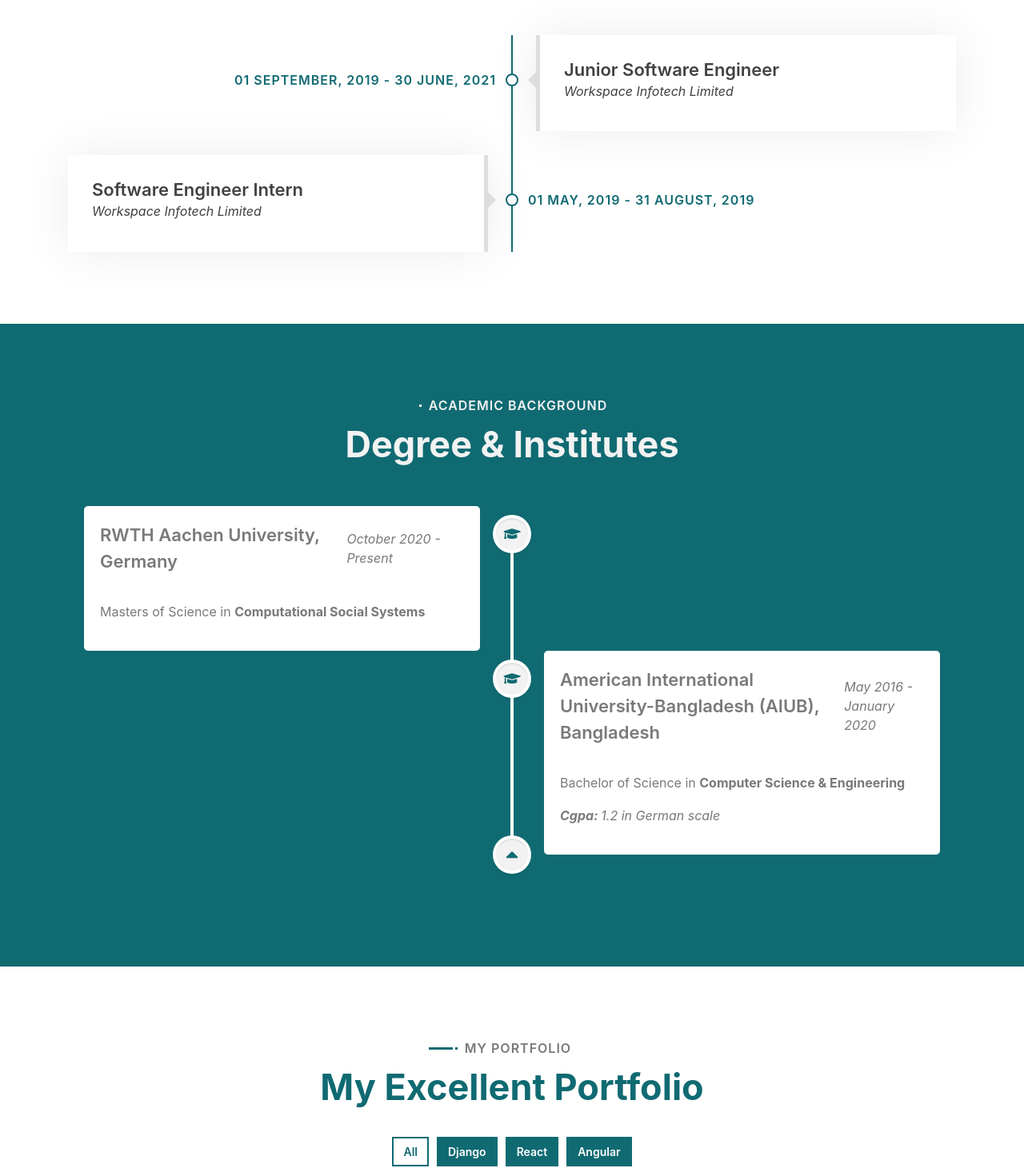
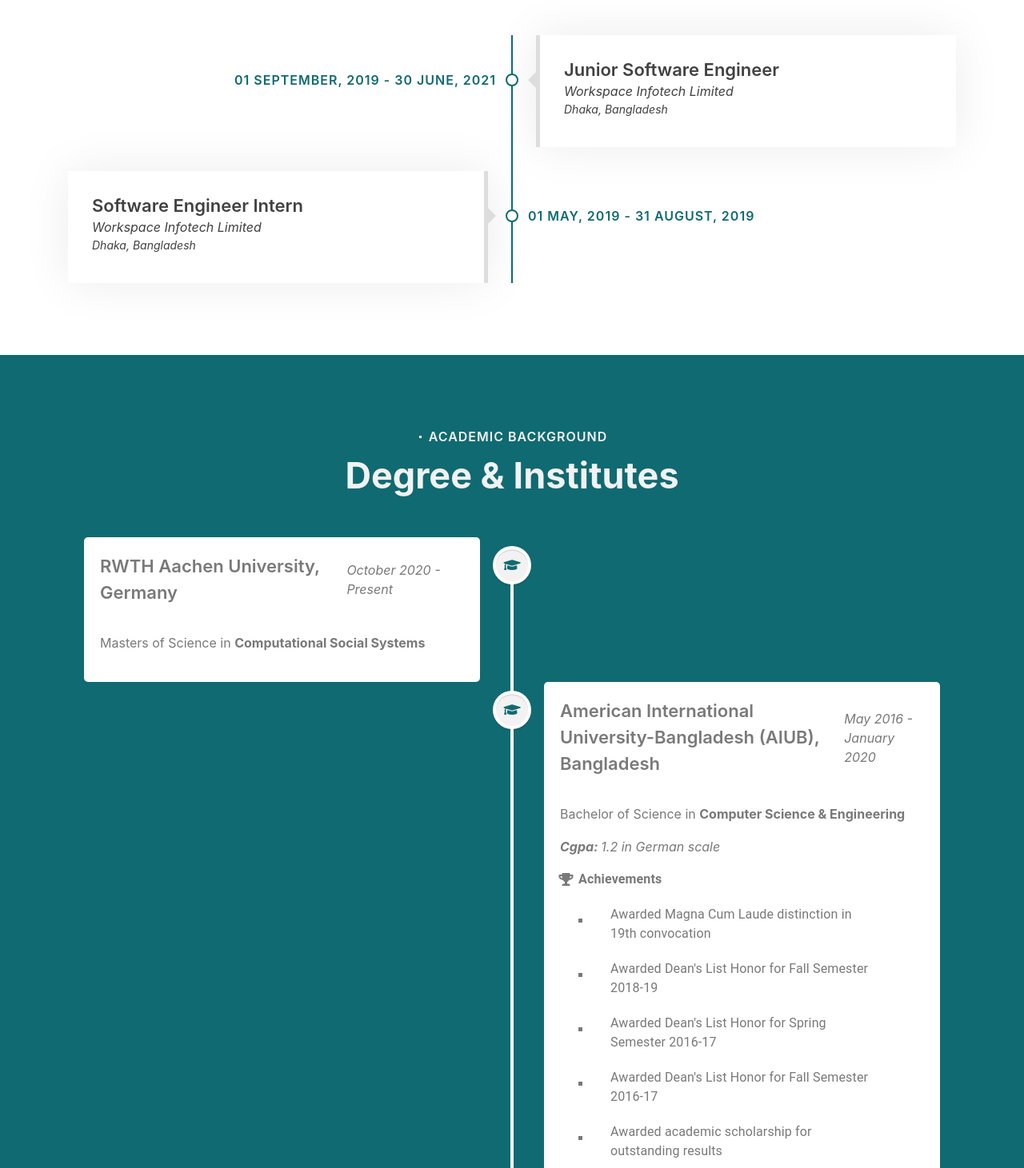
Before and after one commit to EANadim/my-portfolio-frontend, a React (Create React App) app: page / in a window 1280 px wide. Shown: the part 1609-3070 px from the top of the page at 80% size. Built offline with nearby package versions, Linux system fonts and the light colour scheme.

Commit message:
portfolio link added

```diff
--- a/package.json
+++ b/package.json
@@ -3,6 +3,9 @@
   "version": "0.1.0",
   "private": true,
   "dependencies": {
+    "@material-ui/core": "^4.12.1",
+    "@material-ui/icons": "^4.11.2",
+    "@material-ui/lab": "^4.0.0-alpha.60",
     "@ramonak/react-progress-bar": "^3.1.0",
     "@testing-library/jest-dom": "^5.11.4",
     "@testing-library/react": "^11.1.0",
--- a/public/css/style.css
+++ b/public/css/style.css
@@ -718,8 +718,14 @@ a:focus {
 }
 
 .experience .timeline .timeline-text h4 {
-    margin: 0 0 10px 0;
+    margin: 0 0 5px 0;
     font-size: 16px;
+    font-style: italic;
+    font-weight: 400;
+}
+.experience .timeline .timeline-text h5 {
+    margin: 0 0 8px 0;
+    font-size: 14px;
     font-style: italic;
     font-weight: 400;
 }
@@ -1700,3 +1706,21 @@ a:focus {
     margin: 10px 0;
   }
 }
+.award {
+    list-style: square !important;
+}
+.MuiTreeItem-root.Mui-selected > .MuiTreeItem-content .MuiTreeItem-label {
+    background-color: #fff !important;
+}
+.MuiTreeItem-group {
+	margin: 0 !important;
+	padding: 0 !important;
+	margin-left: 40px !important;
+}
+.MuiTreeItem-content {
+	width: 100%;
+	cursor: pointer;
+	display: flex;
+	align-items: center;
+	margin-bottom: 20px;
+}
--- a/src/components/AcademicBackground/index.jsx
+++ b/src/components/AcademicBackground/index.jsx
@@ -1,6 +1,10 @@
 import React from 'react';
+import TreeView from '@material-ui/lab/TreeView';
+import TreeItem from '@material-ui/lab/TreeItem';
+import useStyles from './styles';
 
 function AcademicBackground() {
+    const classes = useStyles();
     return (
         <div class="academic-background" data-wow-delay="0.1s">
             <header class="bg-colorful-section-header text-center" data-wow-delay="0.1s">
@@ -32,6 +36,20 @@ function AcademicBackground() {
                         <br />
                         <p>Bachelor of Science in <b>Computer Science & Engineering</b></p>
                         <p><i><b>Cgpa: </b>1.2 in German scale</i></p>
+                        <TreeView
+                            className={classes.root}
+                            expanded={["1"]}
+                            defaultCollapseIcon={<i className={"fa fa-trophy"}></i>}
+                            defaultExpandIcon={<i className={"fa fa-trophy"}></i>}
+                        >
+                            <TreeItem className={"root-award"} nodeId="1" label={<b>Achievements</b>}>
+                                <TreeItem className={"award"} nodeId="2" label="Awarded Magna Cum Laude distinction in 19th convocation" />
+                                <TreeItem className={"award"} nodeId="3" label="Awarded Dean's List Honor for Fall Semester 2018-19" />
+                                <TreeItem className={"award"} nodeId="4" label="Awarded Dean's List Honor for Spring Semester 2016-17" />
+                                <TreeItem className={"award"} nodeId="5" label="Awarded Dean's List Honor for Fall Semester 2016-17" />
+                                <TreeItem className={"award"} nodeId="6" label="Awarded academic scholarship for outstanding results" />
+                            </TreeItem>
+                        </TreeView>
                     </section>
                 </div>
             </div>
--- /dev/null
+++ b/src/components/AcademicBackground/styles.js
@@ -0,0 +1,10 @@
+import { makeStyles } from '@material-ui/core/styles';
+
+const useStyles = makeStyles({
+    root: {
+        flexGrow: 1,
+        maxWidth: 400,
+    },
+});
+
+export default useStyles;
--- a/src/components/WorkingExperience/index.jsx
+++ b/src/components/WorkingExperience/index.jsx
@@ -14,6 +14,7 @@ function WorkingExperience() {
                             <div class="timeline-date">01 September, 2019 - 30 June, 2021</div>
                             <h2>Junior Software Engineer</h2>
                             <h4>Workspace Infotech Limited</h4>
+                            <h5>Dhaka, Bangladesh</h5>
                             {/* <p>
                                 Lorem ipsum dolor sit amet elit. Aliquam odio dolor, id luctus erat sagittis non. Ut blandit semper pretium.
                             </p> */}
@@ -24,6 +25,7 @@ function WorkingExperience() {
                             <div class="timeline-date">01 May, 2019 - 31 August, 2019</div>
                             <h2>Software Engineer Intern</h2>
                             <h4>Workspace Infotech Limited</h4>
+                            <h5>Dhaka, Bangladesh</h5>
                             {/* <p>
                                 Lorem ipsum dolor sit amet elit. Aliquam odio dolor, id luctus erat sagittis non. Ut blandit semper pretium.
                             </p> */}
```
Also changed, not shown: 1 other file (tests, documents, lock files or other folders).
